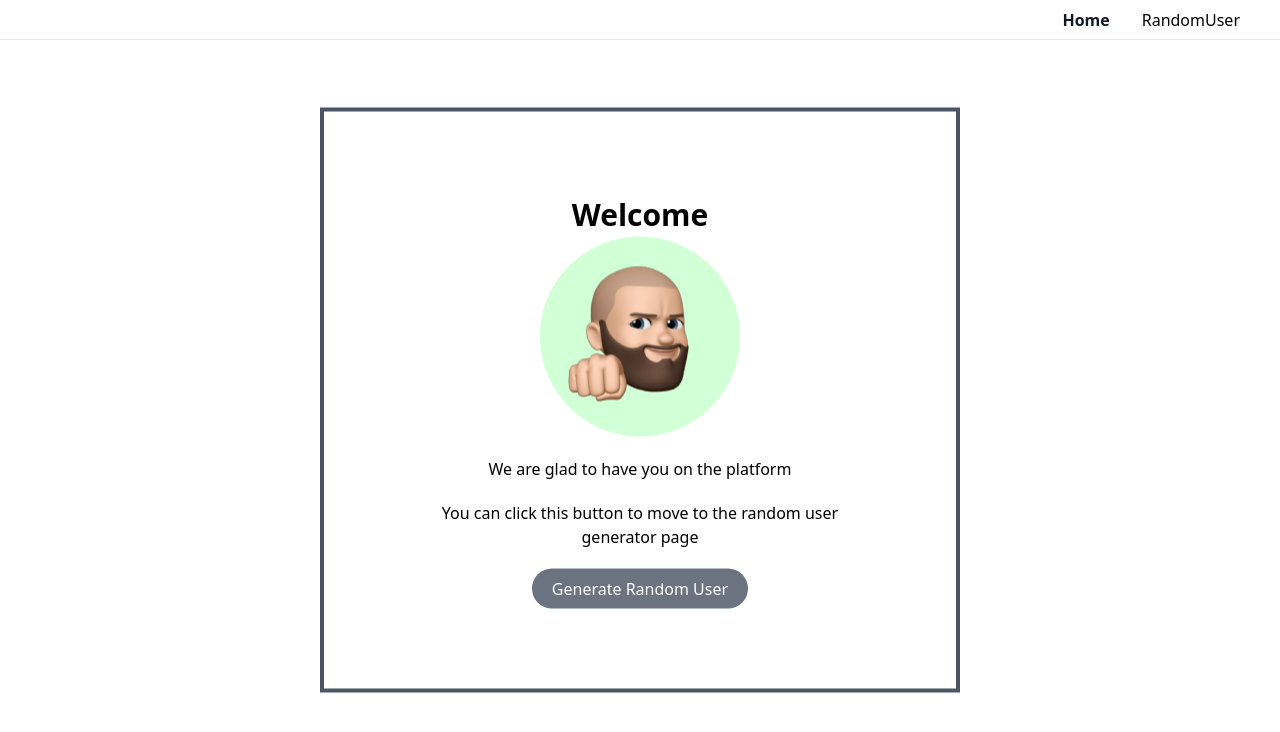
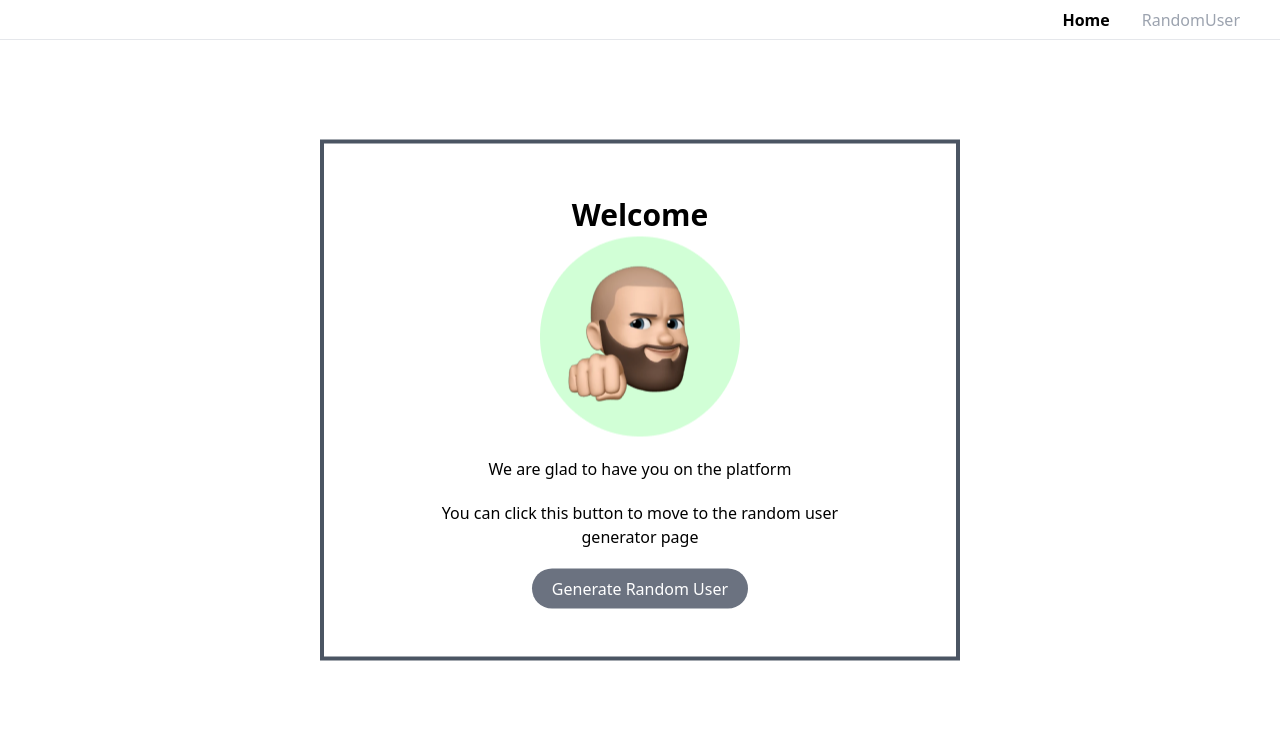
Before and after one commit to einsteinnnamah/altSchool_assignment2, a React (Create React App) app in the folder job_board/: page / in a window 1280 px wide. Shown: the top 732 px of the page. Built offline with nearby package versions, Linux system fonts and the light colour scheme.

Commit message:
errors for pagination side

```diff
--- a/job_board/src/App.css
+++ b/job_board/src/App.css
@@ -0,0 +1,4 @@
+.active{
+    font-weight: 700;
+    color:  rgb(17 24 39 / var(--tw-bg-opacity));
+}
--- a/job_board/src/Components/Home.jsx
+++ b/job_board/src/Components/Home.jsx
@@ -5,7 +5,7 @@ const Home = () => {
   return (
     <div className='w-screen bg-white h-screen absolute '>
 
-    <div className=' translate-x-[-50%] translate-y-[-50%] absolute top-[40%] flex justify-center flex-col items-center left-[50%] border-4 px-20 py-[5rem] border-gray-600  text-center'>
+    <div className=' translate-x-[-50%] translate-y-[-50%] absolute top-[40%] flex justify-center flex-col items-center left-[50%] border-4 px-20 py-[3rem] border-gray-600  text-center'>
         <p className='font-[700] text-[30px]'>Welcome </p>
         <img src={entry} />
         <h1 className='mt-5'>
--- a/job_board/src/Components/Navigation.jsx
+++ b/job_board/src/Components/Navigation.jsx
@@ -1,14 +1,14 @@
 import React from 'react'
-import {Link} from 'react-router-dom'
+import {NavLink} from 'react-router-dom'
 const Navigation = () => {
   return (
     <div className=' h-10 border-b-[1px] sticky mb-10 flex justify-center items-center '>
         <div className=' w-[1440px] mx-auto flex gap-[2rem] p-10 justify-end'>
           <div>
-           <Link to="/" activeClassName='text-gray-900' className='text-gray-900 font-[700]'> Home </Link>
+           <NavLink to="/" activeClassName='active' className='text-gray-400'> Home </NavLink>
           </div>
           <div>
-            <Link activeClassName='!text-gray-900 font-[700]' className='' to="/Randomuser" >RandomUser</Link>
+            <NavLink activeClassName='active' className=' text-gray-400' to="/Randomuser" >RandomUser</NavLink>
           </div>
         </div>
     </div>
--- a/job_board/src/Pages/Userdata.jsx
+++ b/job_board/src/Pages/Userdata.jsx
@@ -21,6 +21,8 @@ const baseapi =  `https://randomuser.me/api/?page=${currentPage}&results=10&seed
         getData()
     }, [])
 
+
+    //The issue is from here handlePageClick needs to connect to the api axios
     const handlePageClick = async (data) => {
         console.log(data.selected)
         console.log(currentPage)
@@ -31,8 +33,8 @@ const baseapi =  `https://randomuser.me/api/?page=${currentPage}&results=10&seed
 
   return (
     <div className='w-[1200px] mx-auto'>
-        <div className='flex items-center  justify-center gap-[10rem] bg-gray-400 px-10 py-[1rem] text-black font-[600] rounded-tr-[1rem] rounded-tl-[1rem]'>
-            <div className='flex gap-[3rem]'>
+        <table className='flex items-center  justify-center gap-[10rem] bg-gray-900 px-10 py-[1rem] text-white font-[600] rounded-tr-[1rem] rounded-tl-[1rem]'>
+            <div className='flex gap-[5rem]'>
                 <div>Image</div>
                 <p>Name</p>
             </div>
@@ -40,7 +42,7 @@ const baseapi =  `https://randomuser.me/api/?page=${currentPage}&results=10&seed
             <div>Country</div>
             <div>Cell No</div>
             <div>Gender</div>
-        </div>
+        </table>
         {!loading && <div>Loading</div>}
         <div className='flex flex-col px-10 py-[1rem]  mt-5'>
         {
@@ -48,11 +50,11 @@ const baseapi =  `https://randomuser.me/api/?page=${currentPage}&results=10&seed
             <div key={yourData.id} className='flex items-center gap-[6rem]  my-[10px]'>
                 <div className='flex gap-[3rem] items-center '>
                     <img src={yourData.picture.medium} />
-                    <p className='w-[5rem] bg-red-600 flex justify-center'>{yourData.name.first}</p>
+                    <p className='w-[5rem] flex justify-center'>{yourData.name.first}</p>
                 </div>
-                <p className=' bg-red-900 flex justify-start w-[15rem]'>{yourData.email}</p>
-                <div className='w-[5rem] bg-red-500'>{yourData.location.country}</div>
-                <div className='w-[10rem] bg-red-500 '>{yourData.cell}</div>
+                <p className=' flex justify-start w-[15rem]'>{yourData.email}</p>
+                <div className='w-[5rem] '>{yourData.location.country}</div>
+                <div className='w-[10rem] '>{yourData.cell}</div>
                 <div>{yourData.gender}</div>
             </div>
             ])
@@ -63,10 +65,9 @@ const baseapi =  `https://randomuser.me/api/?page=${currentPage}&results=10&seed
                 nextLabel={'Next'}
                 nextClassName='bg-red-600 px-5 py-2 rounded-full '
                 breakLabel={''}
-            pageCount={25}
+                pageCount={5}
                 onPageChange={handlePageClick}
             />
-            {/* <Pagination pages={howManyPages} setCurrentPage={setCurrentPage} /> */}
         </div>
 
     </div>
```
Also changed, not shown: job_board/src/Components/Pagination.jsx (deleted, +0 -58 lines). Lines whose indentation alone changed are shown as unchanged.
